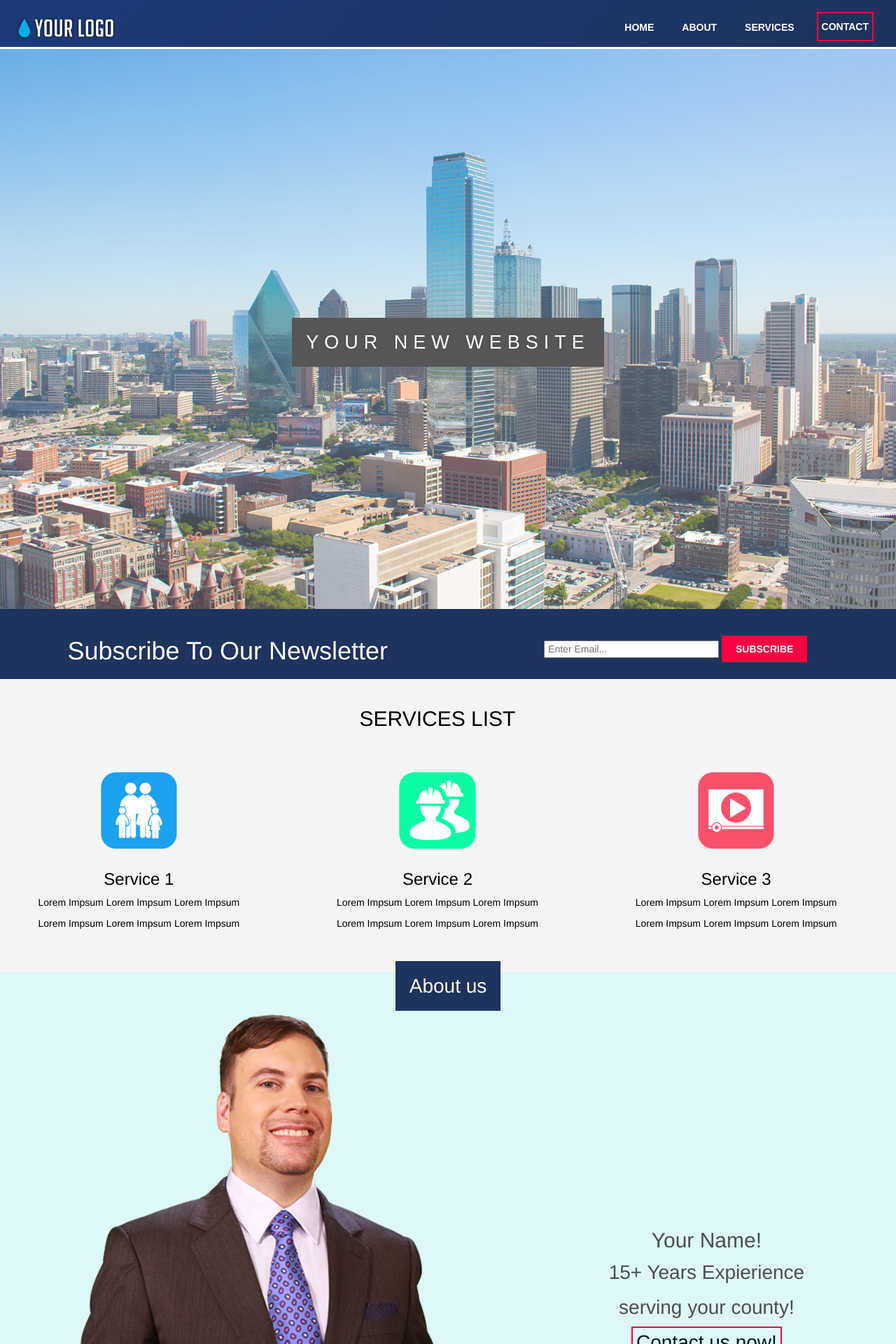
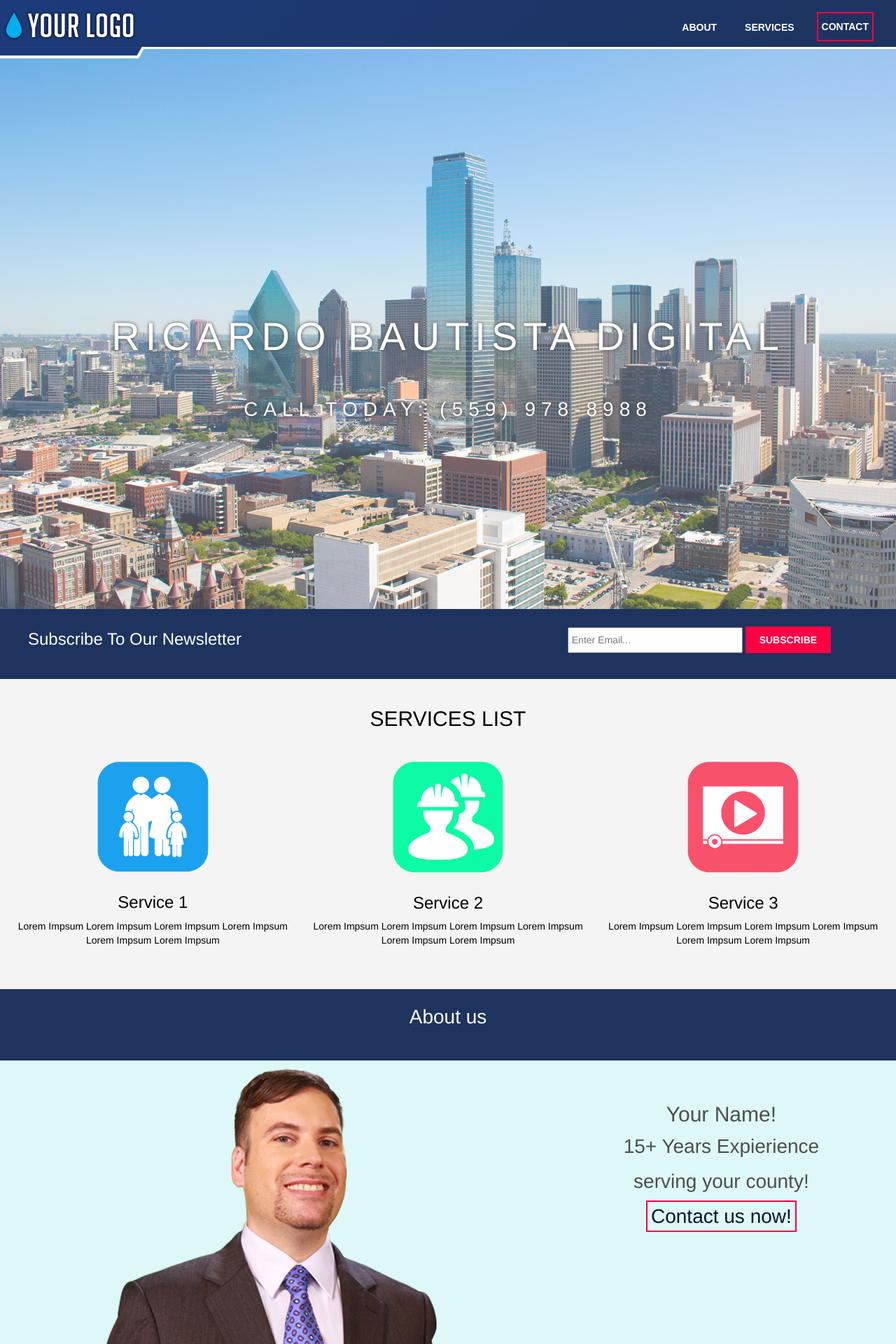
Before and after one commit to rickyhaswifi/entendy.com, a PHP site: page /CorpSite/index.html in a window 1280 px wide. Shown: the top 1920 px of the page at 70% size. Run offline with PHP 8.4, Linux system fonts and the light colour scheme; some libraries are stand-ins or nearby versions.

Commit message:
Add files via upload

```diff
--- a/CorpSite/index.html
+++ b/CorpSite/index.html
@@ -13,7 +13,7 @@
 </head>
 <body>
 	<div class="header">
-		<div id="branding"><img src="images/logo.png" width="150px"></div>
+		<div id="branding"><a href="#"><img src="images/logo2.png"></a></div>
 		<div>
 			<span class="open-side"><a href="#" onclick="openSlideMenu()"><svg height="25" width="25">
 			<path d="M0,5 30, 5" stroke="#fff" stroke-width="5"></path>
@@ -22,9 +22,6 @@
 		</div>
 		<div id="nav">
 			<ul>
-				<li>
-					<a href="index.html">Home</a>
-				</li>
 				<li>
 					<a href="#about">About</a>
 				</li>
@@ -57,9 +54,8 @@
 
 	<div class="pimg1">
     <div class="ptext">
-      <span class="border">
-        YOUR NEW WEBSITE
-      </span>
+      <div><h1>RICARDO BAUTISTA DIGITAL</h1></div>
+  <div><h2>CALL TODAY: (559) 978-8988</h2></div>
     </div>
   </div>
 
@@ -76,13 +72,14 @@
 		  }
 
 		</script>
+</div>
 
 <div id="newsletter">
-	<div class="row">
-		<div class="col-5">
-				<h1>Subscribe To Our Newsletter</h1>
+
+		<div class="newtext">
+				<h3>Subscribe To Our Newsletter</h3>
 		</div>
-		<div class="col-5">
+		<div class="newform">
 			<form>
 				<input placeholder="Enter Email..." type="email"> <button class="button_1" type="submit">Subscribe</button>
 			</form>
@@ -90,51 +87,50 @@
 	</div>
 </div>
 
-		<div class="tech">
+		<div id="content-tech">
 
-			<div class="row">
-				<div class="col-12">
+				<div class="servhead">
 					<h2>SERVICES LIST</h2>
-				</div><br>
 				</div>
 
-			<div class="row">
-				<div class="col-4">
+				<div class="oneserv">
 					<img src="images/mobile-icons/immigration.png">
 					<h3>Service 1</h3>
-					<p>Lorem Impsum Lorem Impsum Lorem Impsum</p>
-					<p>Lorem Impsum Lorem Impsum Lorem Impsum</p>
+        <p>Lorem Impsum Lorem Impsum Lorem Impsum Lorem Impsum Lorem Impsum Lorem Impsum</p>
 				</div>
-				<div class="col-4">
+
+				<div class="twoserv">
 					<img src="images/mobile-icons/workvisas.png">
 					<h3>Service 2</h3>
-					<p>Lorem Impsum Lorem Impsum Lorem Impsum</p>
-					<p>Lorem Impsum Lorem Impsum Lorem Impsum</p>
+					<p>Lorem Impsum Lorem Impsum Lorem Impsum Lorem Impsum Lorem Impsum Lorem Impsum</p>
 				</div>
-				<div class="col-4">
+
+				<div class="threeserv">
 					<img src="images/mobile-icons/video.png">
 					<h3>Service 3</h3>
-					<p>Lorem Impsum Lorem Impsum Lorem Impsum</p>
-					<p>Lorem Impsum Lorem Impsum Lorem Impsum</p>
+        <p>Lorem Impsum Lorem Impsum Lorem Impsum Lorem Impsum Lorem Impsum Lorem Impsum</p>
 				</div>
+
 			</div>
-		</div>
+
 <p>&nbsp;</p>
 		<div class="about">
-		 <span class="border">
+<p>&nbsp;</p>
+		<div class="aboutborder"><span class="border">
         About us
-      </span>
-		<div class="row">
-			<div class="col-2">
+      </span></div>
+			<div class="owner">
 			<img src="images/owner.png">
 			</div>
-			<div class="col-10">
+
+			<div class="abouttext">
+        <p>&nbsp;</p>
 				<h2>Your Name!</h2>
 				<p>15+ Years Expierience</p>
 				<p>serving your county!</p>
 			<a class="button ghost" href="#">Contact us now!</a>
 			</div>
-		</div>
+
 		</div>
 
 	<div class="reviews">
@@ -193,12 +189,21 @@
 								<p>Our team will work hard to find your solution</p>
 
 		</div>
+
 <div id="content">
 <div class="one"><button class="map_odd" onclick="initMap()">SALT LAKE CITY</button></div>
 <div class="two"><button class="map_even" onclick="initMaplehi()">LEHI</button></div>
 <div class="three"><button class="map_odd" onclick="initMapstge()">ST. GEORGE</button></div>
 <div class="four"><button class="map_even" onclick="initMaplvnv()">LAS VEGAS</button></div>
 <div class="five"><div id="map"></div></div>
+</div>
+
+<div id="content-mobile">
+<div class="onemob"><button class="map_odd" onclick="initMap()">SLC</button></div>
+<div class="twomob"><button class="map_even" onclick="initMaplehi()">LEHI</button></div>
+<div class="threemob"><button class="map_odd" onclick="initMapstge()">ST. GEORGE</button></div>
+<div class="fourmob"><button class="map_even" onclick="initMaplvnv()">LAS VEGAS</button></div>
+<div class="mobmap"><div id="map"></div></div>
 </div>
 
 
--- a/CorpSite/style.css
+++ b/CorpSite/style.css
@@ -8,12 +8,55 @@ body, html {
 	background-color: #f4f4f4;
 }
 
+.ptext p{
+	  position:absolute;
+  top:50%;
+  width:100%;
+  text-align:center;
+}
+
+
+.ptext h1{
+  position:absolute;
+  top:45%;
+  width:100%;
+  text-align:center;
+  color:#fff;
+  font-size:4em;
+  letter-spacing:8px;
+  text-transform:uppercase;
+  text-shadow: 0 0 5px black;
+}
+
+.ptext h2{
+  position:absolute;
+  top:60%;
+  width:100%;
+  text-align:center;
+  color:#fff;
+  font-size:2em;
+  letter-spacing:8px;
+  text-transform:uppercase;
+  text-shadow: 0 0 5px black;
+}
+
+.ptext .border{
+  background-color:#111;
+  color:#fff;
+  padding:20px;
+}
+
+.ptext .border.trans{
+  background-color:transparent;
+}
+
 .pimg1 {
   position:relative;
-  opacity:0.70;
+  opacity:0.7;
   background-position:center;
   background-size:cover;
   background-repeat:no-repeat;
+  background-color: #1e335d;
 
   /*
     fixed = parallax
@@ -25,38 +68,7 @@ body, html {
 .pimg1 {
 	background-image:url("images/dallas-1080.jpg");
 	min-height:100%;
-}
-
-.ptext {
-	font-family: Arial;
-	font-size: 30px;
-	color: white;
-	top: 50%;
-	width: 100%;
-	text-align: center;
-	text-shadow: 0 0 5px black;
-}
-
-
-.ptext{
-  position:absolute;
-  top:50%;
-  width:100%;
-  text-align:center;
-  color:#000;
-  font-size:27px;
-  letter-spacing:8px;
-  text-transform:uppercase;
-}
-
-.ptext .border{
-  background-color:#111;
-  color:#fff;
-  padding:20px;
-}
-
-.ptext .border.trans{
-  background-color:transparent;
+	background-color: #1e335d;
 }
 
 .row {
@@ -247,7 +259,20 @@ li {
 	padding-top: 20px;
 }
 .header #branding {
+}
+
+.header img {
+	width: 225px;
 	float: left;
+	    position: absolute;
+    left: 0px;
+    top: 9.4px;
+    z-index: 1;
+      -webkit-user-drag: none;
+  -khtml-user-drag: none;
+  -moz-user-drag: none;
+  -o-user-drag: none;
+  user-drag: none;
 }
 .header #nav {
 	float: right;
@@ -292,41 +317,91 @@ li {
 }
 */
 
+/*  NEWSLETTER */
+
+/* DESKTOP*/
+@media(min-width: 568px) {
 #newsletter {
+	display: grid;
+	grid-template-columns: 3, 1fr;
+    grid-template-rows: 2;
+    grid-gap: 0px;
 	height: 100px;
 	color: #ffffff;
 	background: #1e335d;
 	margin: 0;
+	padding: 10px;
 }
-#newsletter h1 {
-	float: left;
+.newtext{
+	grid-column: 1/1;
+	grid-row: 1/2;
+		margin-left: 30px;
 }
-#newsletter form {
-	float: right;
-	margin-top: 5px;
+.newform{
+	grid-column: 3/3;
+	grid-row: 1/2;
+	margin-top: 15px;
+		margin-left: 300px;
+}
 }
 #newsletter input[type="email"] {
 	padding: 4px;
-	height: 25px;
+	height: 37px;
 	width: 250px;
 }
 
-.tech {
+/* mobile*/
+@media(max-width: 568px) {
+#newsletter {
+	display: grid;
+	grid-template-columns: 3, 1fr;
+    grid-template-rows: 2;
+    grid-gap: -20px;
+	height: 200px;
+	color: #ffffff;
+	background: #1e335d;
+	margin: 0;
+	padding: 0px;
+}
+.newtext{
+	grid-column: 1/3;
+	grid-row: 1/2;
+	text-align:center;
+}
+.newform{
+	grid-column: 1/3;
+	grid-row: 2/2;
+		margin-left: 30px;
+		justify-content: center;
+}
+}
+#newsletter input[type="email"] {
+	padding: 4px;
+	height: 37px;
+	width: 250px;
+}
+
+/*  SERVICES */
+
+#content-tech {
+	display: grid;
+	grid-template-columns: 3, 1fr;
+    grid-template-rows: 2;
+    grid-gap: 25px;
+    padding: 20px;
 	color: black;
 	background-color: #f4f4f4;
 	text-align: center;
-	justify-content: center;
-	display: block;
 }
 
-.tech img {
+#content-tech img {
 	width: 45%;
 	padding: 10px;
 	 /* HOVER OFF */
   transition-duration: 0.3s;
 }
 
-.tech img:hover
+#content-tech img:hover
 {
         -webkit-transform: scale(1.3);
         -ms-transform: scale(1.3);
@@ -334,12 +409,70 @@ li {
    	transition-duration: 0.5s;
 }
 
+/*  MOBILE */
+@media(max-width: 568px) {
+
+	.servhead {
+	grid-column: 1/4;
+	grid-row: 2/1;
+	text-align: center;
+	}
+
+.oneserv {
+	grid-column: 1/4;
+	grid-row: 2/2;
+	text-align: center;
+}
+.twoserv {
+	grid-column: 1/4;
+	grid-row: 3/3;
+	text-align: center;
+}
+.threeserv {
+	grid-column: 1/4;
+	grid-row: 4/4;
+	text-align: center;
+}
+
+}
+
+/* DESKTOP*/
+@media(min-width: 568px) {
+	.servhead {
+	grid-column: 1/4;
+	grid-row: 2/1;
+	text-align: center;
+	}
+
+.oneserv {
+	grid-column: 1/1;
+	grid-row: 2/2;
+	text-align: center;
+}
+.twoserv {
+	grid-column: 2/2;
+	grid-row: 2/2;
+	text-align: center;
+}
+.threeserv {
+	grid-column: 3/3;
+	grid-row: 2/2;
+	text-align: center;
+}
+
+}
+
+/*  ABOUT */
+
 .about {
+	display: grid;
+	grid-template-columns: 2, 1fr;
+    grid-template-rows: 3;
 	text-align: center;
 	font-size: 2em;
 	color: #4e4e4e;
 	background-color: #ddf8f7;
-	height: 848px;
+	height: 900px;
 	width: 100%;
 }
 
@@ -348,14 +481,55 @@ li {
 	text-decoration: none;
 }
 
-.about .border{
+.aboutborder{
+	grid-column: 1/3;
+	grid-row: 1/1;
+	text-align: center;
   background-color:#1e335d;
   color:#fff;
   padding:20px;
 }
 
+/* DESKTOP*/
+@media(min-width: 568px) {
+
+.owner{
+    grid-column: 1/1;
+	grid-row: 2/2;
+}
+
+.abouttext{
+  grid-column: 2/2;
+	grid-row: 2/2;
+	top:50%;
+}
+
 .about img{
-  margin:-12px;
+  margin-bottom:-95px;
+}
+
+}
+
+
+/*  MOBILE */
+@media(max-width: 568px) {
+.abouttext{
+  grid-column: 1/3;
+	grid-row: 2/2;
+	margin-bottom: 150px;
+}
+
+.owner{
+  	grid-column: 1/3;
+	grid-row: 3/3;
+	 margin:-64px;
+}
+
+
+.about img{
+width: 50%;
+}
+
 }
 
 .reviews {
```
Also changed, not shown: other parts of CorpSite/style.css (+80 -2 lines). Lines whose indentation alone changed are shown as unchanged.
